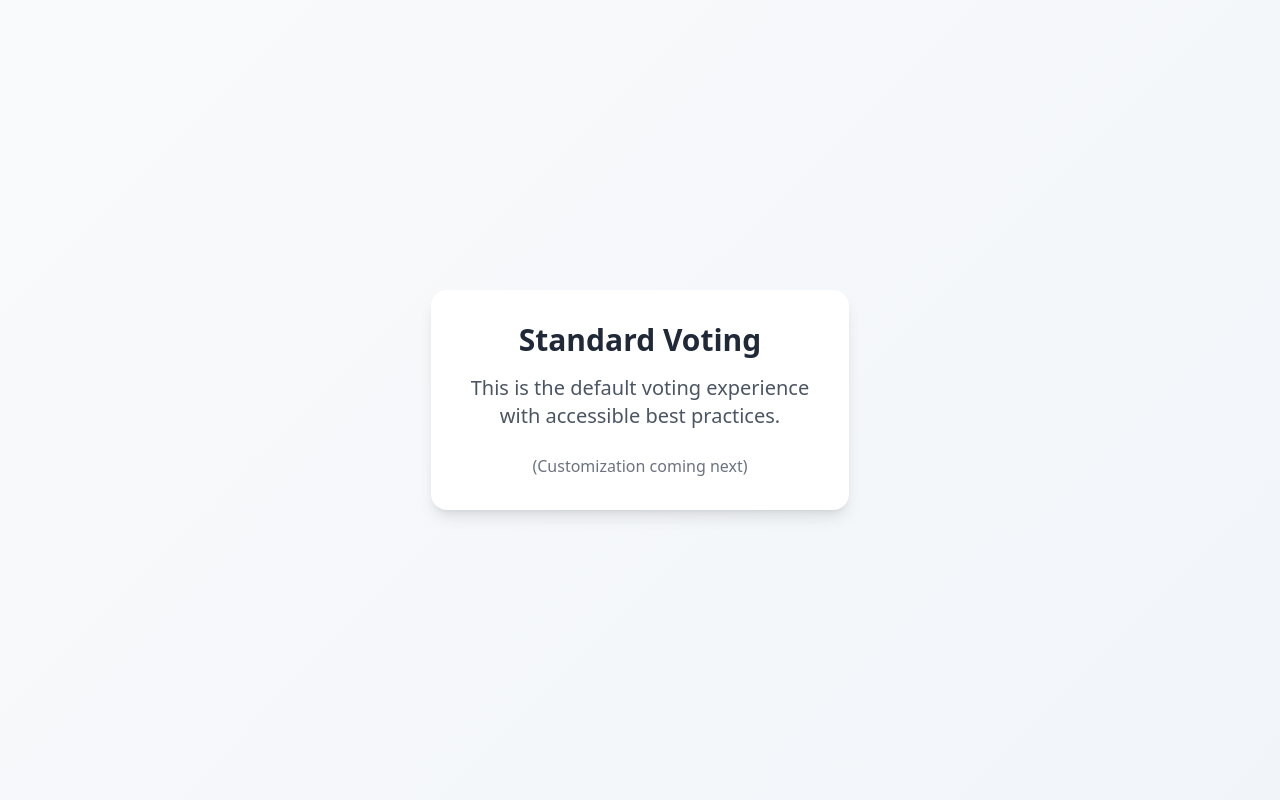
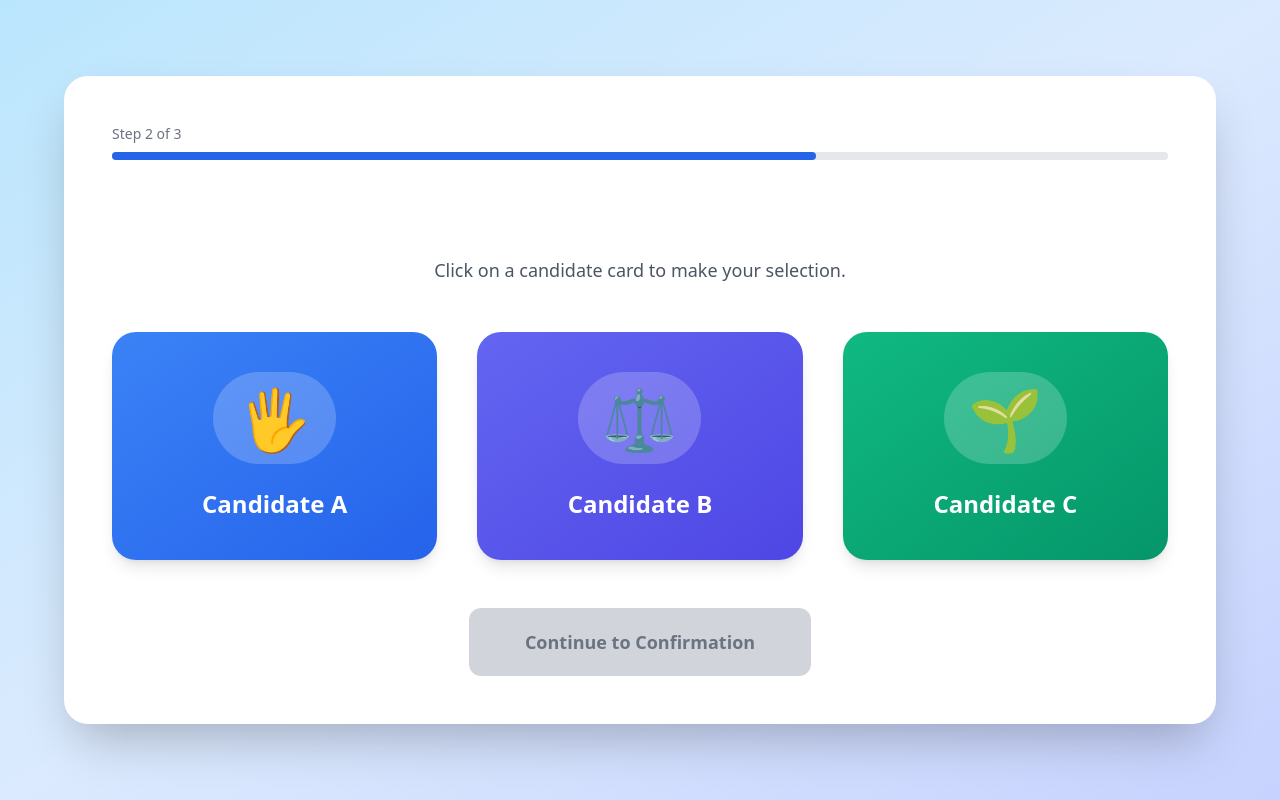
Before and after one commit to ByteQuest-2025/GFGBQ-Team-vibe123, a React app in the folder frontend/: page /vote/standard in a window 1280 px wide. Built offline with nearby package versions, Linux system fonts and the light colour scheme; the HTML template or start-up script is replaced by a standard one.

Commit message:
Add standard voting page with candidate cards and party symbols

```diff
--- a/frontend/src/pages/VoteStandard.jsx
+++ b/frontend/src/pages/VoteStandard.jsx
@@ -1,26 +1,100 @@
+import { useNavigate } from "react-router-dom";
+import { useState } from "react";
+
 export default function VoteStandard() {
+  const navigate = useNavigate();
+  const [selected, setSelected] = useState(null);
+
+  const candidates = [
+    {
+      name: "Candidate A",
+      color: "from-blue-500 to-blue-600",
+      symbol: "🖐️", // Party / Election symbol
+    },
+    {
+      name: "Candidate B",
+      color: "from-indigo-500 to-indigo-600",
+      symbol: "⚖️",
+    },
+    {
+      name: "Candidate C",
+      color: "from-emerald-500 to-emerald-600",
+      symbol: "🌱",
+    },
+  ];
+
+  const handleContinue = () => {
+    if (!selected) return;
+    navigate("/confirm", { state: { candidate: selected } });
+  };
+
   return (
     <div
-      className="min-h-screen flex items-center justify-center"
-      style={{
-        background:
-          "linear-gradient(135deg, #F9FAFB 0%, #F1F5F9 100%)",
-      }}
+      className="min-h-screen bg-gradient-to-br
+                 from-sky-200 via-blue-100 to-indigo-200
+                 flex items-center justify-center px-6"
     >
-      <div className="bg-white rounded-2xl shadow-lg px-10 py-8 text-center">
-        <h1 className="text-3xl font-semibold text-gray-800 mb-4">
-          Standard Voting
+      {/* MAIN CARD */}
+      <div className="w-full max-w-6xl bg-white rounded-3xl shadow-2xl px-12 py-12">
+
+        {/* STEP */}
+        <p className="text-sm text-gray-500 mb-2">Step 2 of 3</p>
+        <div className="h-2 bg-gray-200 rounded-full mb-10">
+          <div className="h-2 w-2/3 bg-blue-600 rounded-full"></div>
+        </div>
+
+        {/* TITLE */}
+        <h1 className="text-4xl font-bold text-center mb-4">
+          Choose Your Candidate
         </h1>
 
-        <p className="text-xl text-gray-600">
-          This is the default voting experience
-          <br />
-          with accessible best practices.
+        <p className="text-center text-gray-600 mb-12 text-lg">
+          Click on a candidate card to make your selection.
         </p>
 
-        <p className="mt-6 text-gray-500">
-          (Customization coming next)
-        </p>
+        {/* CANDIDATE CARDS */}
+        <div className="grid grid-cols-3 gap-10 mb-12">
+          {candidates.map((c) => (
+            <button
+              key={c.name}
+              onClick={() => setSelected(c.name)}
+              className={`
+                rounded-3xl p-10 text-white text-xl font-semibold
+                bg-gradient-to-br ${c.color}
+                shadow-lg transition-all duration-300
+                hover:scale-105 hover:shadow-xl
+                flex flex-col items-center justify-center gap-6
+                ${selected === c.name ? "ring-4 ring-offset-4 ring-blue-400" : ""}
+              `}
+            >
+              {/* SYMBOL */}
+              <div className="text-6xl bg-white/20 rounded-full px-6 py-4">
+                {c.symbol}
+              </div>
+
+              {/* NAME */}
+              <span className="text-2xl">{c.name}</span>
+            </button>
+          ))}
+        </div>
+
+        {/* ACTION */}
+        <div className="flex justify-center">
+          <button
+            disabled={!selected}
+            onClick={handleContinue}
+            className={`
+              px-14 py-5 rounded-xl text-lg font-semibold transition
+              ${
+                selected
+                  ? "bg-blue-600 text-white hover:bg-blue-700 shadow-lg"
+                  : "bg-gray-300 text-gray-500 cursor-not-allowed"
+              }
+            `}
+          >
+            Continue to Confirmation
+          </button>
+        </div>
       </div>
     </div>
   );
```
